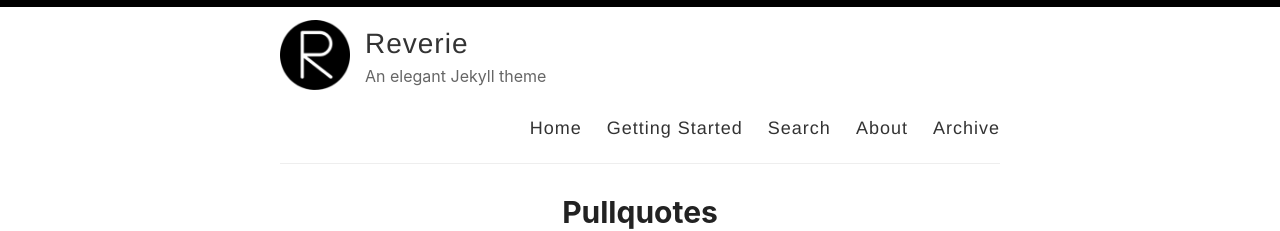
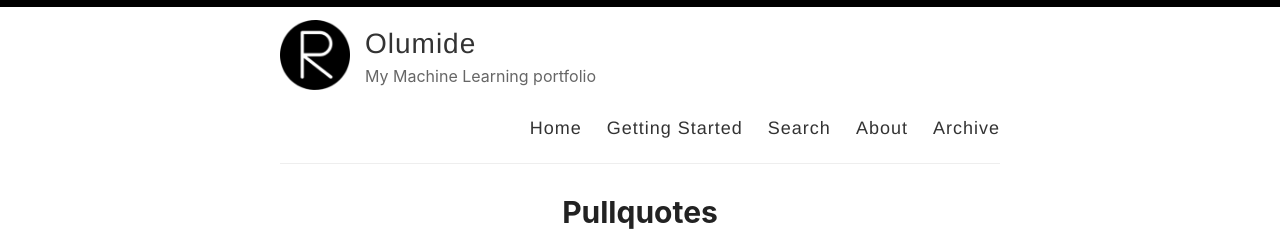
Before and after one commit to olumideyemo/olumideyemo.github.io, a Jekyll site: the page built from index.html, in a window 1280 px wide and 900 px high. Shown: the top 231 px of the window. Built offline with Jekyll 4.4.1, drawn with Linux system fonts in a browser that asks for light colours; the list of posts is cut into pages by our own code.

Commit message:
Update _config.yml
just trying my first edit

```diff
--- a/_config.yml
+++ b/_config.yml
@@ -3,13 +3,13 @@
 #
 
 # Name of your site (displayed in the header)
-name: Reverie
+name: Olumide
 
 # Name of the author
 author: Amit Merchant
 
 # Short bio or description (displayed in the header)
-description: An elegant Jekyll theme
+description: My Machine Learning portfolio
 
 # URL of your avatar or profile pic (you could use your GitHub profile pic)
 avatar: /images/reverie.png
@@ -21,15 +21,15 @@ avatar: /images/reverie.png
 # Includes an icon in the footer for each username you enter
 footer-links:
   dribbble:
-  email: amit.d.merchant@gmail.com
+  email: olumideyemo@gmail.com
   facebook:
   flickr:
-  github: amitmerchant1990/reverie
+  github: https://github.com/olumideyemo
   instagram:
-  linkedin:
+  linkedin: https://www.linkedin.com/in/olumideworks/
   pinterest:
   rss: rss
-  twitter: amit_merchant
+  twitter: olumideyemo
   stackoverflow:
   youtube: # channel/<your_long_string> or user/<user-name>
   googleplus: # anything in your profile username that comes after plus.google.com/
```
